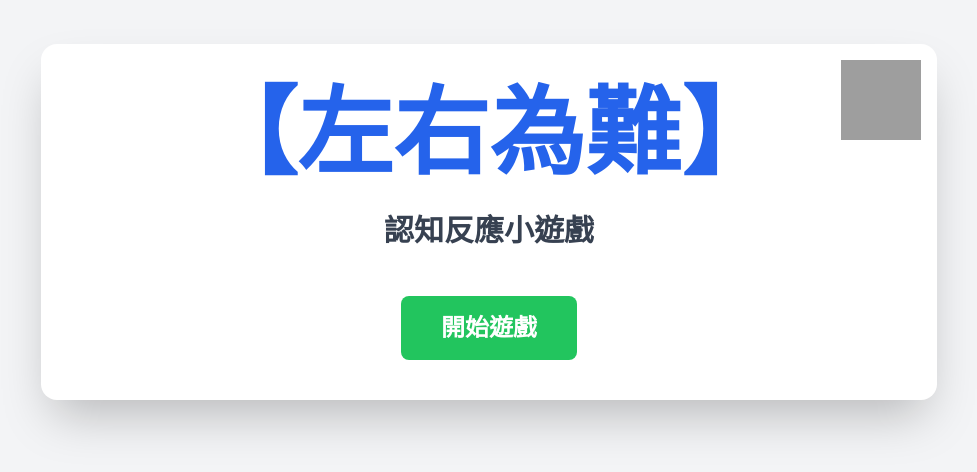
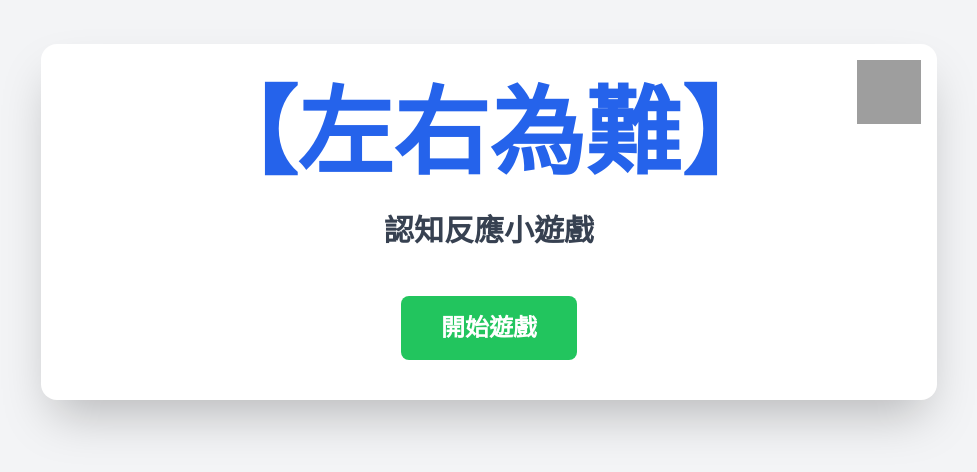
Before and after one commit to hctsai1006/taiwan-dementia-quiz-game, a plain HTML site: page index.html in a window 1280 px wide. Shown: the part 178-650 px from the top of the page, without its empty margins (151-1128 px from the left). Drawn offline with nearby package versions, Linux system fonts and the light colour scheme; grey boxes are pictures that could not be loaded.

Commit message:
Update index.html

```diff
--- a/index.html
+++ b/index.html
@@ -81,7 +81,7 @@
 
     <!-- 起始畫面 -->
     <div id="start-screen" class="screen-container relative">
-        <img src="https://upload.wikimedia.org/wikipedia/commons/d/d5/Logo_of_Taipei_City_Hospital.svg" alt="聯合醫院 Logo" class="absolute top-4 right-4 w-16 h-16 md:w-20 md:h-20">
+        <img src="https://upload.wikimedia.org/wikipedia/commons/d/d5/Logo_of_Taipei_City_Hospital.svg" alt="聯合醫院 Logo" class="absolute top-4 right-4 w-12 h-12 md:w-16 md:h-16">
         <h1 class="text-6xl md:text-8xl font-extrabold text-blue-600 mb-8">【左右為難】</h1>
         <h2 class="text-2xl md:text-3xl font-bold text-gray-700 mb-12">認知反應小遊戲</h2>
         <button id="start-btn" class="text-xl md:text-2xl font-bold bg-green-500 hover:bg-green-600 text-white py-4 px-10 rounded-lg transition-transform transform hover:scale-105">
```
